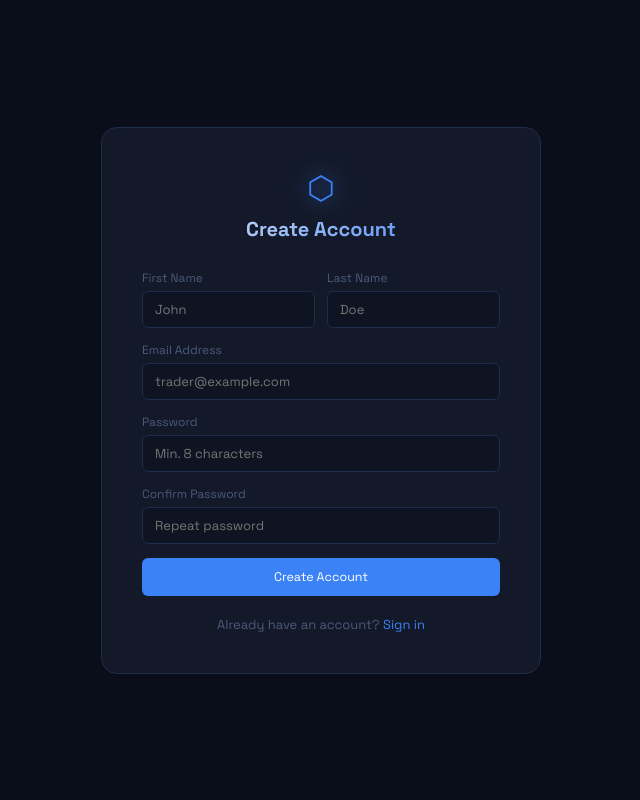
After one commit to Cptzeph23/TradeMaster, a Django app: page /accounts/register/ in a window 1280 px wide. The commit adds this page. Shown: the whole page, without its empty margins (319-959 px from the left). Run offline with Django 5.2, Linux system fonts and the light colour scheme.

Commit message:
phase I debug

```diff
--- a/apps/trading/dashboard_views.py
+++ b/apps/trading/dashboard_views.py
@@ -2,12 +2,10 @@
 # Django views that serve the HTML dashboard templates
 # ============================================================
 from django.shortcuts import render, redirect
-from django.contrib.auth.decorators import login_required
 from django.views.decorators.http import require_http_methods
 from utils.constants import MAJOR_FOREX_PAIRS, ALL_FOREX_PAIRS, Timeframe
 
 
-@login_required
 def dashboard(request):
     return render(request, 'dashboard/dashboard.html', {
         'major_pairs': MAJOR_FOREX_PAIRS,
@@ -15,29 +13,25 @@ def dashboard(request):
     })
 
 
-@login_required
 def bots_list(request):
     return render(request, 'dashboard/bots.html', {
         'page': 'bots',
     })
 
 
-@login_required
 def bot_detail(request, bot_id):
     return render(request, 'dashboard/bot_detail.html', {
-        'bot_id': bot_id,
+        'bot_id': str(bot_id),
         'page':   'bots',
     })
 
 
-@login_required
 def strategies_list(request):
     return render(request, 'dashboard/strategies.html', {
         'page': 'strategies',
     })
 
 
-@login_required
 def backtesting_page(request):
     return render(request, 'dashboard/backtesting.html', {
         'pairs':      ALL_FOREX_PAIRS,
@@ -46,7 +40,6 @@ def backtesting_page(request):
     })
 
 
-@login_required
 def market_data_page(request):
     return render(request, 'dashboard/market_data.html', {
         'pairs':      MAJOR_FOREX_PAIRS,
@@ -55,7 +48,6 @@ def market_data_page(request):
     })
 
 
-@login_required
 def risk_page(request):
     return render(request, 'dashboard/risk.html', {
         'page': 'risk',
@@ -63,12 +55,10 @@ def risk_page(request):
 
 
 def login_page(request):
-    if request.user.is_authenticated:
-        return redirect('/dashboard/')
+    # If they already have a valid token, go straight to dashboard
+    # (checked client-side in login.html JS)
     return render(request, 'accounts/login.html')
 
 
 def register_page(request):
-    if request.user.is_authenticated:
-        return redirect('/dashboard/')
     return render(request, 'accounts/register.html')
--- /dev/null
+++ b/templates/accounts/register.html
@@ -0,0 +1,175 @@
+<!-- ============================================================
+     ABSOLUTE PATH: /opt/forex_bot/templates/accounts/register.html
+     Registration page — was missing, causing 500 error
+     ============================================================ -->
+<!DOCTYPE html>
+<html lang="en">
+<head>
+  <meta charset="UTF-8"/>
+  <meta name="viewport" content="width=device-width, initial-scale=1.0"/>
+  <title>Register — ForexBot</title>
+  <link rel="preconnect" href="https://fonts.googleapis.com"/>
+  <link href="https://fonts.googleapis.com/css2?family=Space+Grotesk:wght@400;600;700&family=JetBrains+Mono&display=swap" rel="stylesheet"/>
+  <link rel="stylesheet" href="/static/css/main.css"/>
+  <style>
+    body { justify-content: center; align-items: center; background: var(--bg-primary); }
+    .auth-wrap {
+      width: 100%; min-height: 100vh;
+      display: flex; align-items: center; justify-content: center;
+    }
+    .auth-card {
+      width: 440px;
+      background: var(--bg-card);
+      border: 1px solid var(--border);
+      border-radius: var(--radius-lg);
+      padding: 40px;
+    }
+    .auth-logo { text-align: center; margin-bottom: 28px; }
+    .auth-logo .brand-icon {
+      font-size: 32px; display: block; margin-bottom: 8px;
+      color: var(--accent);
+      filter: drop-shadow(0 0 10px var(--accent));
+    }
+    .auth-logo h1 {
+      font-size: 20px; font-weight: 700;
+      background: linear-gradient(135deg, var(--text-primary), var(--accent));
+      -webkit-background-clip: text; -webkit-text-fill-color: transparent;
+    }
+    .auth-error {
+      background: var(--red-dim); border: 1px solid rgba(239,68,68,0.3);
+      color: var(--red); padding: 10px 14px; border-radius: var(--radius-sm);
+      font-size: 13px; margin-bottom: 16px; display: none;
+    }
+    .auth-success {
+      background: var(--green-dim); border: 1px solid rgba(16,185,129,0.3);
+      color: var(--green); padding: 10px 14px; border-radius: var(--radius-sm);
+      font-size: 13px; margin-bottom: 16px; display: none;
+    }
+    .auth-footer { text-align: center; margin-top: 20px; font-size: 13px; color: var(--text-muted); }
+    .name-row { display: grid; grid-template-columns: 1fr 1fr; gap: 12px; }
+    .spinner {
+      display: inline-block; width: 13px; height: 13px;
+      border: 2px solid rgba(255,255,255,0.3); border-top-color: white;
+      border-radius: 50%; animation: spin 0.7s linear infinite;
+      vertical-align: middle; margin-right: 6px;
+    }
+    @keyframes spin { to { transform: rotate(360deg); } }
+  </style>
+</head>
+<body>
+<div class="auth-wrap">
+  <div class="auth-card">
+    <div class="auth-logo">
+      <span class="brand-icon">⬡</span>
+      <h1>Create Account</h1>
+    </div>
+
+    <div class="auth-error"   id="regError"></div>
+    <div class="auth-success" id="regSuccess"></div>
+
+    <form id="registerForm" onsubmit="handleRegister(event)">
+      <div class="name-row">
+        <div class="form-group">
+          <label class="form-label">First Name</label>
+          <input type="text" id="firstName" class="form-input"
+                 placeholder="John" required/>
+        </div>
+        <div class="form-group">
+          <label class="form-label">Last Name</label>
+          <input type="text" id="lastName" class="form-input"
+                 placeholder="Doe" required/>
+        </div>
+      </div>
+      <div class="form-group">
+        <label class="form-label">Email Address</label>
+        <input type="email" id="email" class="form-input"
+               placeholder="trader@example.com" required/>
+      </div>
+      <div class="form-group">
+        <label class="form-label">Password</label>
+        <input type="password" id="password" class="form-input"
+               placeholder="Min. 8 characters" required/>
+      </div>
+      <div class="form-group">
+        <label class="form-label">Confirm Password</label>
+        <input type="password" id="passwordConfirm" class="form-input"
+               placeholder="Repeat password" required/>
+      </div>
+      <button type="submit" class="btn btn-primary"
+              style="width:100%;justify-content:center;padding:11px"
+              id="registerBtn">
+        Create Account
+      </button>
+    </form>
+
+    <div class="auth-footer">
+      Already have an account? <a href="/accounts/login/">Sign in</a>
+    </div>
+  </div>
+</div>
+
+<script src="/static/js/api.js"></script>
+<script>
+async function handleRegister(e) {
+  e.preventDefault();
+
+  const btn   = document.getElementById('registerBtn');
+  const error = document.getElementById('regError');
+  const succ  = document.getElementById('regSuccess');
+
+  const password = document.getElementById('password').value;
+  const confirm  = document.getElementById('passwordConfirm').value;
+
+  error.style.display = 'none';
+  succ.style.display  = 'none';
+
+  if (password !== confirm) {
+    error.textContent   = 'Passwords do not match.';
+    error.style.display = 'block';
+    return;
+  }
+  if (password.length < 8) {
+    error.textContent   = 'Password must be at least 8 characters.';
+    error.style.display = 'block';
+    return;
+  }
+
+  btn.innerHTML = '<span class="spinner"></span>Creating account…';
+  btn.disabled  = true;
+
+  try {
+    const res = await API.post('/auth/register/', {
+      email:            document.getElementById('email').value.trim(),
+      first_name:       document.getElementById('firstName').value.trim(),
+      last_name:        document.getElementById('lastName').value.trim(),
+      password:         password,
+      password_confirm: confirm,
+    });
+
+    if (res && res.success) {
+      // Store tokens and redirect to dashboard
+      API.setToken(res.tokens.access);
+      localStorage.setItem('refresh_token', res.tokens.refresh);
+      succ.textContent   = 'Account created! Redirecting to dashboard…';
+      succ.style.display = 'block';
+      setTimeout(() => { window.location.href = '/dashboard/'; }, 1200);
+    } else {
+      // Show validation errors
+      const errors = res?.errors || {};
+      const msgs   = Object.entries(errors)
+        .map(([k, v]) => `${k}: ${Array.isArray(v) ? v[0] : v}`)
+        .join('\n');
+      error.textContent   = msgs || res?.message || 'Registration failed.';
+      error.style.display = 'block';
+    }
+  } catch(e) {
+    error.textContent   = e.message || 'Registration failed.';
+    error.style.display = 'block';
+  } finally {
+    btn.innerHTML = 'Create Account';
+    btn.disabled  = false;
+  }
+}
+</script>
+</body>
+</html>
```
Also changed, not shown: templates/accounts/login.html (+81 -24 lines), templates/dashboard/dashboard.html (+42 -0 lines).
